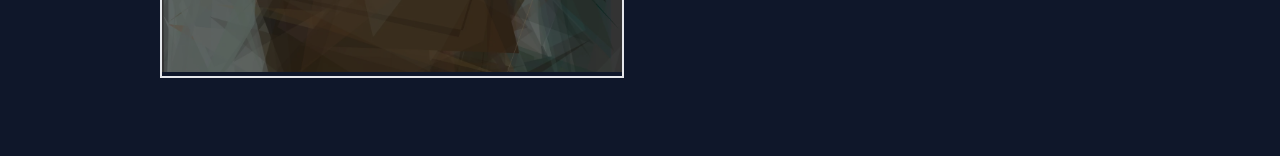
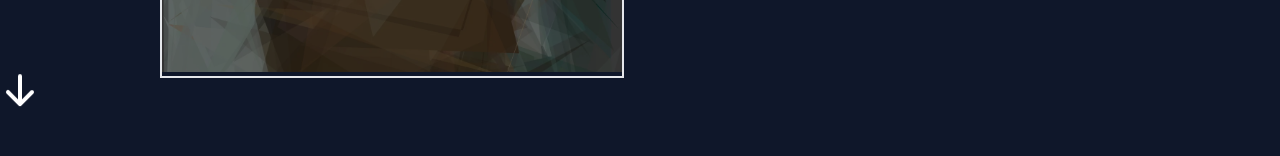
Before and after one commit to jordantwells42/jordantwells-next, a Next.js app: page /projects/minimage in a window 1280 px wide. Shown: the part 1558-1714 px from the top of the page. Built offline with nearby package versions, Linux system fonts and the light colour scheme.

Commit message:
added floater

```diff
--- a/components/projectlanding.js
+++ b/components/projectlanding.js
@@ -8,6 +8,9 @@ export default function ProjectLanding(props){
             <h2 className="text-center text-6xl text-blue-400">{props.title}</h2>
             <h1 className="text-center text-2xl text-white">{props.subtitle}</h1>
             </div>
+            <svg xmlns="http://www.w3.org/2000/svg" className="animate-bounce sticky mt-10 bottom-0 h-10 w-10 text-white z-50" viewBox="0 0 20 20" fill="currentColor">
+              <path fillRule="evenodd" d="M16.707 10.293a1 1 0 010 1.414l-6 6a1 1 0 01-1.414 0l-6-6a1 1 0 111.414-1.414L9 14.586V3a1 1 0 012 0v11.586l4.293-4.293a1 1 0 011.414 0z" clipRule="evenodd" />
+            </svg>
         </div>
         </div>
     )
```
